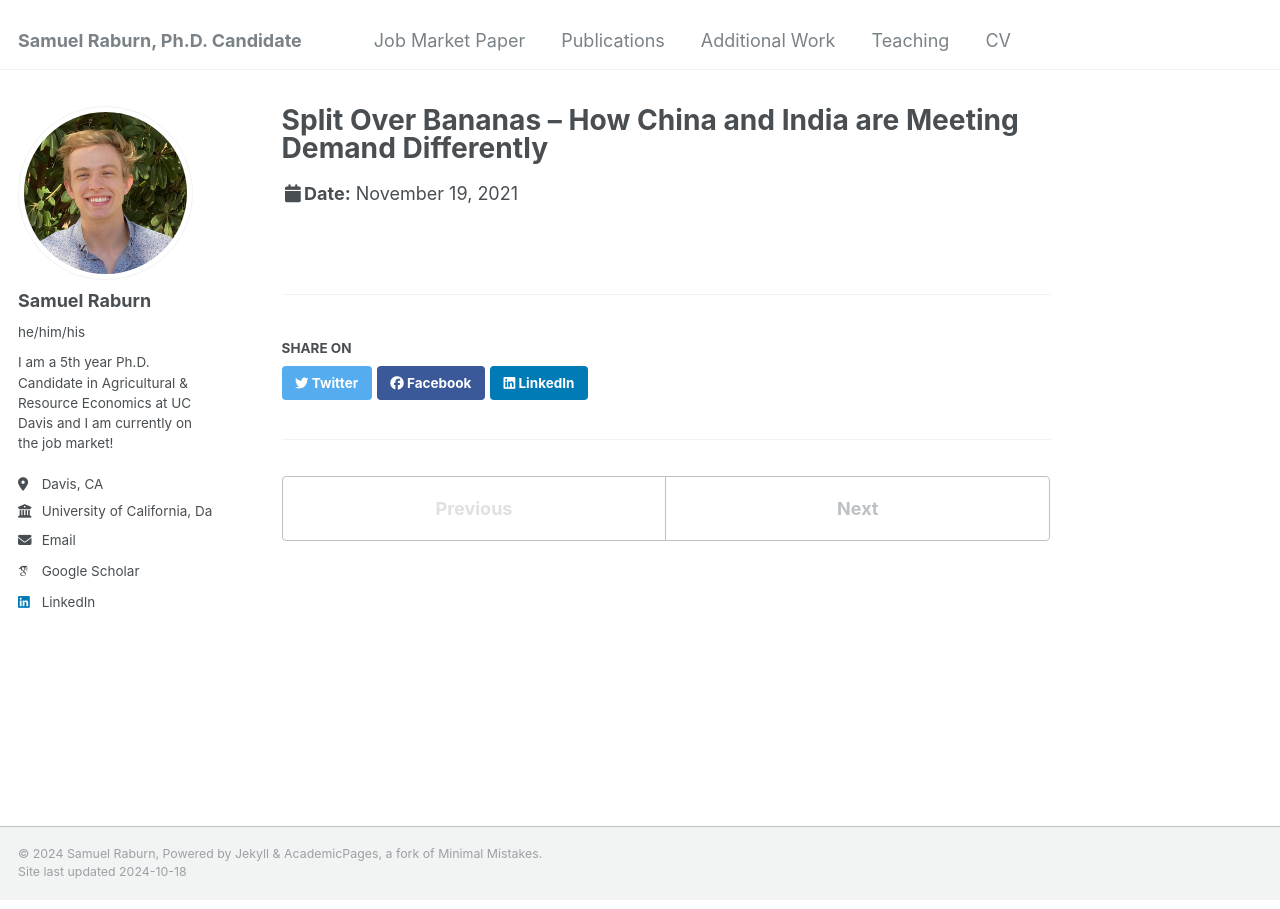
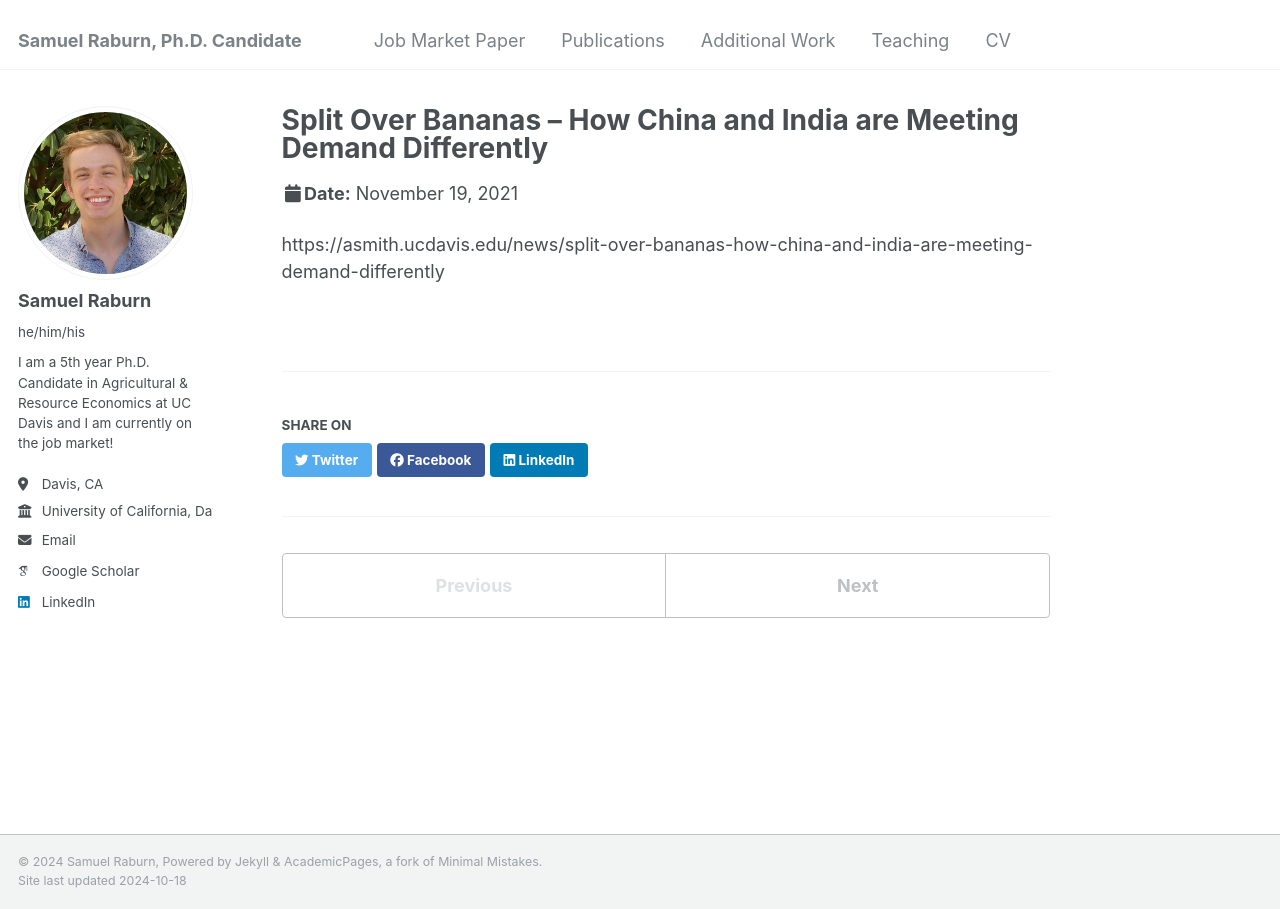
Before and after one commit to sraburn/sraburn.github.io, a Jekyll site: the page built from _talks/bananas.md, in a window 1280 px wide. Built offline with Jekyll 4.4.1, drawn with Linux system fonts in a browser that asks for light colours; some web fonts are replaced; some of the changed lines change nothing that is shown.

Commit message:
Update bananas.md

```diff
--- a/_talks/bananas.md
+++ b/_talks/bananas.md
@@ -7,3 +7,5 @@ venue: "UC Davis Agricultural and Resource Economics"
 date: 2021-11-19
 location: "Davis, CA"
 ---
+
+https://asmith.ucdavis.edu/news/split-over-bananas-how-china-and-india-are-meeting-demand-differently
```
